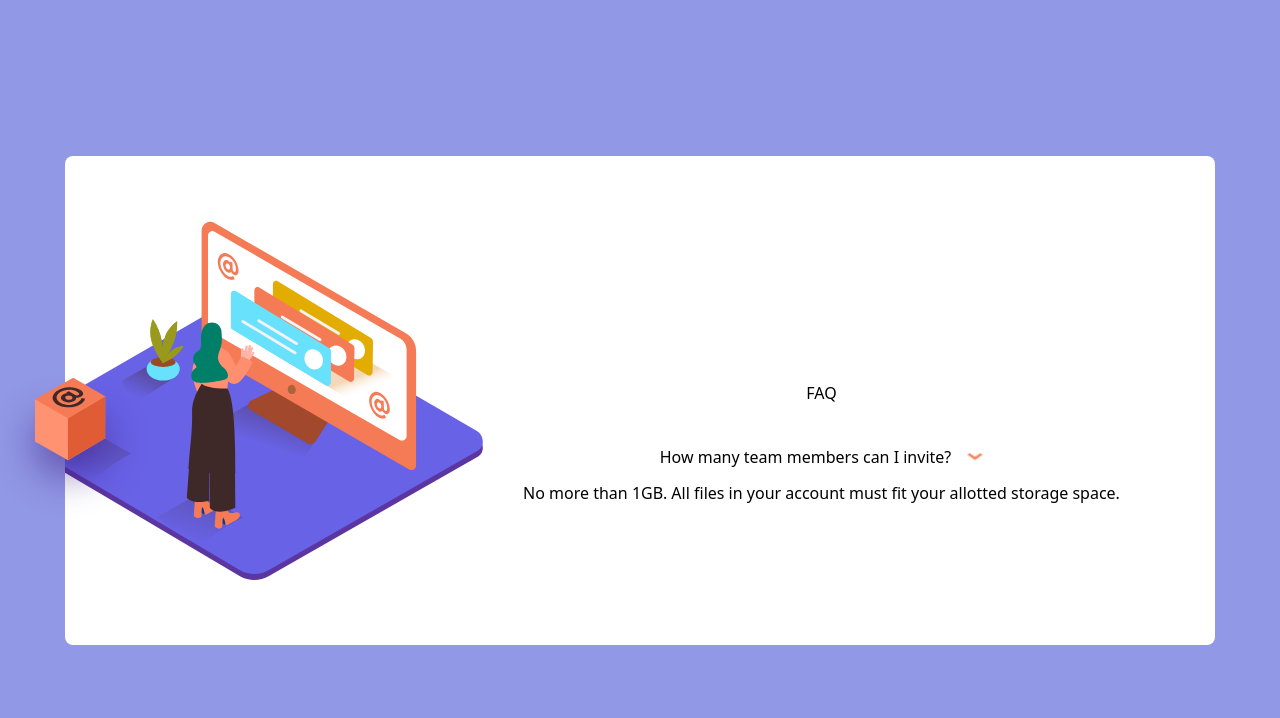
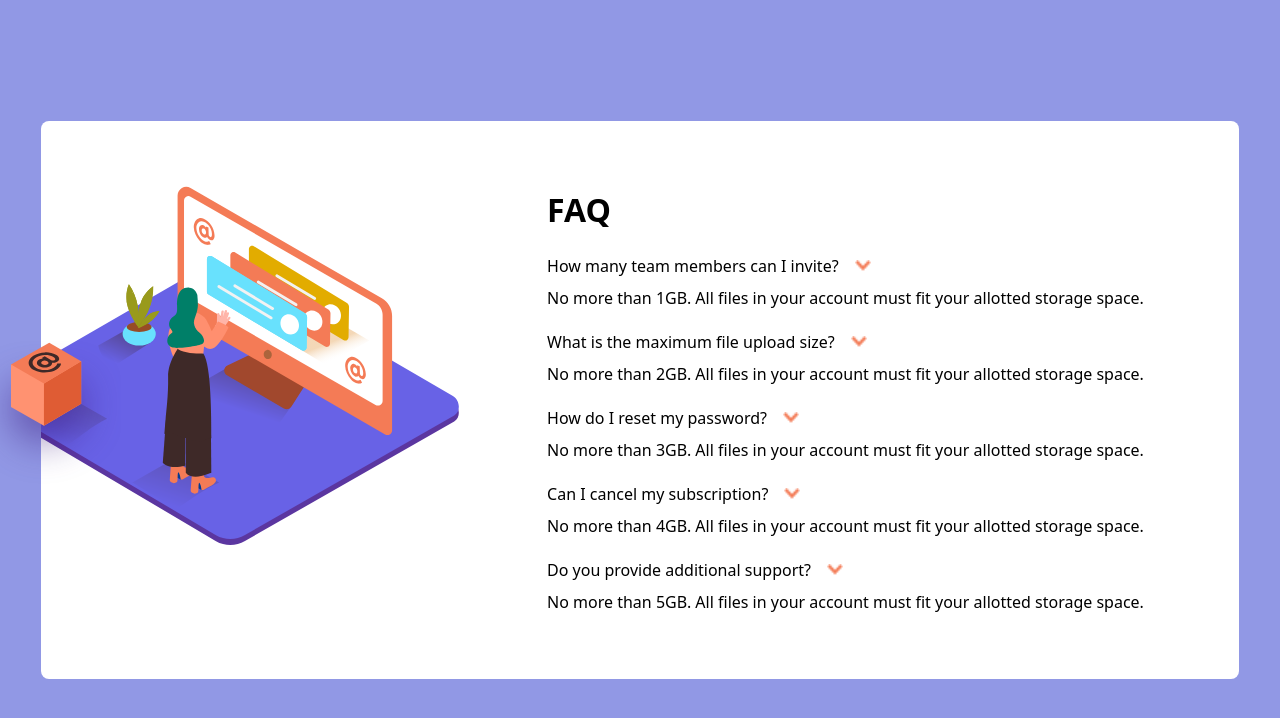
Before and after one commit to zura445/accordion2, a React (Vite) app: page / in a window 1280 px wide. Shown: the top 718 px of the page. Built offline with nearby package versions, Linux system fonts and the light colour scheme.

Commit message:
finish map sistem

```diff
--- a/src/App.jsx
+++ b/src/App.jsx
@@ -1,9 +1,10 @@
 import "./App.css";
+import info from "./info.json";
 
 function App() {
   return (
     <>
-      <div className="bg-white py-0 md:py-[65px] pr-0 md:pr-[95px] min-w-[327px] rounded-lg md:flex relative md:gap-10">
+      <div className="bg-white py-0 md:py-[65px] pr-0 md:pr-[95px] min-w-[327px] rounded-lg md:flex relative md:gap-[88px]">
         <div className="">
           <div className="flex-justify-center hidden md:block">
             <img src="/mention-half.svg" alt="mention image" />
@@ -19,18 +20,21 @@ function App() {
             />
           </div>
         </div>
-        <div className="mt-40">
-          <h1 className="">FAQ</h1>
-          <div className="flex items-center justify-center w-full gap-4 mt-10">
-            <p className="flex items-center">
-              How many team members can I invite?
-            </p>
-            <img src="/arrow.png" alt="arrow" className="w-4 h-2" />
-          </div>
-          <p className="mt-3">
-            No more than 1GB. All files in your account must fit your allotted
-            storage space.
-          </p>
+        <div className="mt-40 md:mt-0">
+          <h1 className="text-[32px] font-bold flex justify-start">FAQ</h1>
+          {info.map((item, index) => (
+            <div key={index} className="">
+              <div className="flex items-center mt-5">
+                <p className="">{item.question}</p>
+                <img
+                  src="/arrow.png"
+                  alt="arrow image"
+                  className="w-4 h-3 ml-4"
+                />
+              </div>
+              <p className="pt-2">{item.answer}</p>
+            </div>
+          ))}
         </div>
       </div>
     </>
--- /dev/null
+++ b/src/info.json
@@ -0,0 +1,22 @@
+[
+  {
+    "question": "How many team members can I invite?",
+    "answer": "No more than 1GB. All files in your account must fit your allotted storage space."
+  },
+  {
+    "question": "What is the maximum file upload size?",
+    "answer": "No more than 2GB. All files in your account must fit your allotted storage space."
+  },
+  {
+    "question": "How do I reset my password?",
+    "answer": "No more than 3GB. All files in your account must fit your allotted storage space."
+  },
+  {
+    "question": "Can I cancel my subscription?",
+    "answer": "No more than 4GB. All files in your account must fit your allotted storage space."
+  },
+  {
+    "question": "Do you provide additional support?",
+    "answer": "No more than 5GB. All files in your account must fit your allotted storage space."
+  }
+]
```
